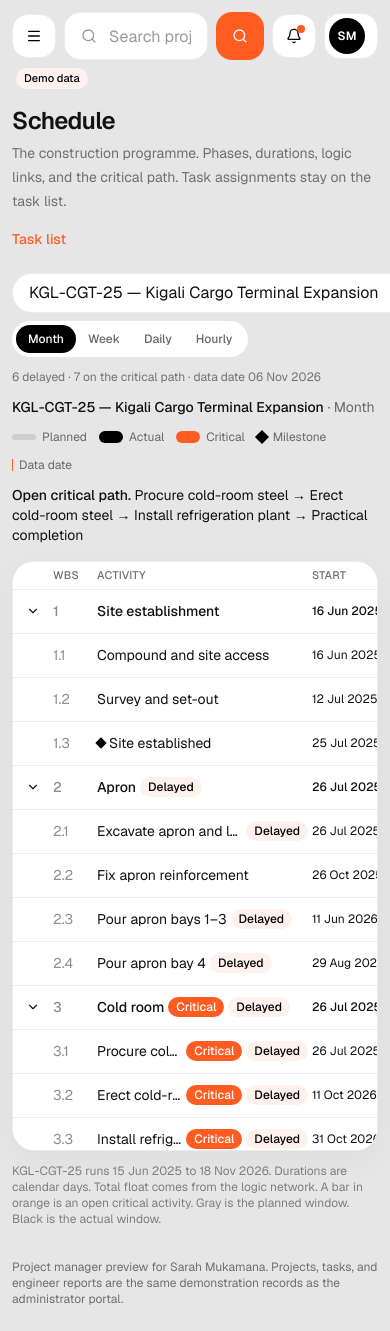
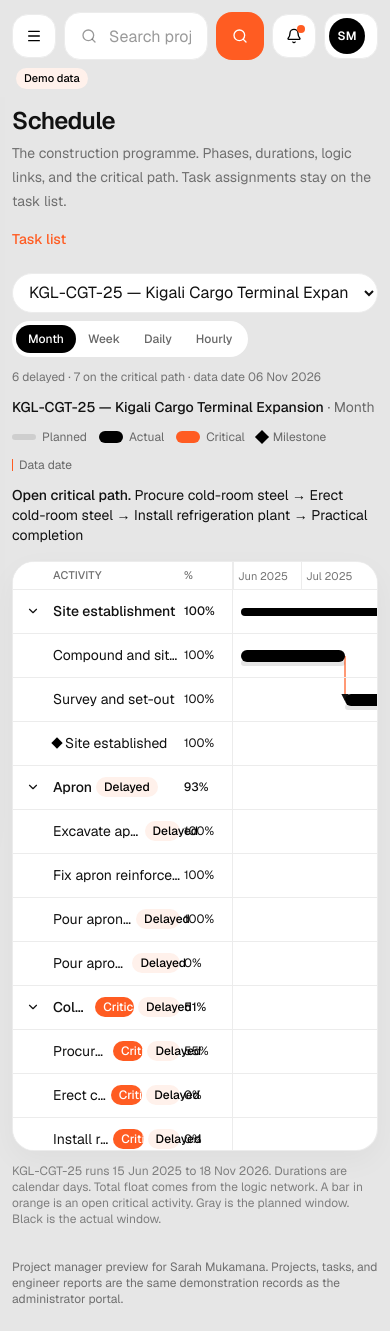
Before and after one commit to KayongoRyan/upwork, a Next.js app: page /pm/schedule in a window 390 px wide. Built offline with nearby package versions, Linux system fonts and the light colour scheme.

Commit message:
responsiveness is working based on the device

```diff
--- a/app/globals.css
+++ b/app/globals.css
@@ -106,6 +106,51 @@ textarea {
   width: 248px;
 }
 
+.shell-main {
+  min-width: 0;
+  max-width: 100%;
+}
+
+/* Wide tables sit in grid cells. Let the cell shrink so the table scrolls inside the card. */
+.shell-main main :where(.grid > *, .flex > *) {
+  min-width: 0;
+}
+
+.shell-main main :where(.overflow-x-auto, .overflow-auto) {
+  max-width: 100%;
+}
+
+.shell-main main :where(select, input, textarea) {
+  max-width: 100%;
+}
+
+.nav-scrim {
+  display: none;
+}
+
+@media (max-width: 1023px) {
+  .shell > aside {
+    top: 0;
+    bottom: 0;
+    left: 0;
+    width: min(248px, 86vw) !important;
+    border-radius: 0;
+    transform: translateX(-110%);
+  }
+
+  .shell:has(#nav-mobile:checked) > aside {
+    transform: translateX(0);
+  }
+
+  .shell:has(#nav-mobile:checked) .nav-scrim {
+    display: block;
+  }
+
+  .shell:has(#nav-mobile:checked) > .shell-main > header {
+    z-index: 30;
+  }
+}
+
 @media (min-width: 1024px) {
   .shell:has(#nav-collapse:checked) > aside {
     width: 84px !important;
--- a/components/layout/admin-shell.tsx
+++ b/components/layout/admin-shell.tsx
@@ -19,27 +19,18 @@ export function AdminShell({ children }: { children: React.ReactNode }) {
 function Frame({ children }: { children: React.ReactNode }) {
   const { settings } = useAdmin();
   const [collapsed, setCollapsed] = useState(false);
-  const [mobileOpen, setMobileOpen] = useState(false);
 
   return (
     <div className="shell min-h-screen bg-background">
-      {mobileOpen ? (
-        <button
-          type="button"
-          aria-label="Close navigation"
-          className="fixed inset-0 z-40 bg-black/40 lg:hidden"
-          onClick={() => setMobileOpen(false)}
-        />
-      ) : null}
+      <label htmlFor="nav-mobile" aria-label="Close navigation" className="nav-scrim fixed inset-0 z-40 bg-black/40" />
       <Sidebar
         collapsed={collapsed}
-        mobileOpen={mobileOpen}
         profileName={settings.profileName}
         profileTitle={settings.profileTitle}
-        onNavigate={() => setMobileOpen(false)}
+        onNavigate={() => undefined}
       />
       <div className={cn("shell-main min-h-screen transition-[padding] duration-200", collapsed ? "lg:pl-[108px]" : "lg:pl-[276px]", settings.compactTables && "compact-tables")}>
-        <Header collapsed={collapsed} onToggleCollapse={() => setCollapsed((value) => !value)} onOpenMobile={() => setMobileOpen(true)} />
+        <Header collapsed={collapsed} onToggleCollapse={() => setCollapsed((value) => !value)} />
         <main className="px-3 pt-2 pb-6 sm:px-5 lg:px-6">
           {children}
           <p className="mt-8 text-xs text-muted-foreground">
--- a/components/layout/sidebar.tsx
+++ b/components/layout/sidebar.tsx
@@ -8,7 +8,6 @@ import { cn } from "@/lib/utils";
 
 export function Sidebar({
   collapsed,
-  mobileOpen,
   profileName,
   profileTitle,
   onNavigate,
@@ -17,7 +16,6 @@ export function Sidebar({
   profileHref = "/admin/settings",
 }: {
   collapsed: boolean;
-  mobileOpen: boolean;
   profileName: string;
   profileTitle: string;
   onNavigate: () => void;
@@ -32,8 +30,6 @@ export function Sidebar({
       className={cn(
         "fixed z-50 flex flex-col overflow-hidden bg-white text-black shadow-[0_12px_40px_rgba(0,0,0,0.05)]",
         "top-3 bottom-3 left-3 rounded-[28px] border border-black/5",
-        "max-lg:top-0 max-lg:bottom-0 max-lg:left-0 max-lg:!w-[248px] max-lg:rounded-none",
-        mobileOpen ? "translate-x-0" : "-translate-x-[120%] lg:translate-x-0",
         "transition-[width,transform] duration-200",
       )}
     >
--- a/components/pm/pm-shell.tsx
+++ b/components/pm/pm-shell.tsx
@@ -21,34 +21,24 @@ export function PmShell({ children }: { children: React.ReactNode }) {
 function Frame({ children }: { children: React.ReactNode }) {
   const { actor, projects } = usePm();
   const [collapsed, setCollapsed] = useState(false);
-  const [mobileOpen, setMobileOpen] = useState(false);
   const name = actor ? fullName(actor) : "Project manager";
 
   return (
     <div className="shell min-h-screen bg-background">
-      {mobileOpen ? (
-        <button
-          type="button"
-          aria-label="Close navigation"
-          className="fixed inset-0 z-40 bg-black/40 lg:hidden"
-          onClick={() => setMobileOpen(false)}
-        />
-      ) : null}
+      <label htmlFor="nav-mobile" aria-label="Close navigation" className="nav-scrim fixed inset-0 z-40 bg-black/40" />
       <Sidebar
         collapsed={collapsed}
-        mobileOpen={mobileOpen}
         profileName={name}
         profileTitle="Project manager"
         portalLabel="Project manager"
         profileHref="/pm"
         items={pmNavItems}
-        onNavigate={() => setMobileOpen(false)}
+        onNavigate={() => undefined}
       />
       <div className={cn("shell-main min-h-screen transition-[padding] duration-200", collapsed ? "lg:pl-[108px]" : "lg:pl-[276px]")}>
         <Header
           collapsed={collapsed}
           onToggleCollapse={() => setCollapsed((value) => !value)}
-          onOpenMobile={() => setMobileOpen(true)}
           scope="field"
           userId={actor?.id}
           portfolio={projects}
--- a/components/pm/schedule-view.tsx
+++ b/components/pm/schedule-view.tsx
@@ -12,7 +12,8 @@ import { programmeFor } from "@/lib/schedule";
 import { DEMO_TODAY, cn, formatDate } from "@/lib/utils";
 
 const ROW = 44;
-const LEFT = "grid grid-cols-[28px_40px_minmax(180px,1fr)_88px_88px_44px_96px_40px] items-center gap-1 px-2";
+const LEFT = "grid grid-cols-[28px_minmax(0,1fr)_40px] items-center gap-1 px-2 lg:grid-cols-[28px_40px_minmax(180px,1fr)_88px_88px_44px_96px_40px]";
+const WIDE = "hidden lg:block";
 const SCALES = ["month", "week", "day", "hour"] as const;
 type Scale = (typeof SCALES)[number];
 const SCALE_LABEL: Record<Scale, string> = { month: "Month", week: "Week", day: "Daily", hour: "Hourly" };
@@ -73,9 +74,9 @@ export function PmSchedule() {
       />
       <div className="mb-3 flex flex-col gap-3 lg:flex-row lg:items-center lg:justify-between">
         <div className="flex flex-wrap items-center gap-2">
-          <form action="/pm/schedule" method="get" data-report-form>
+          <form action="/pm/schedule" method="get" data-report-form className="grid w-full min-w-0 sm:w-auto">
             <input type="hidden" name="scale" value={scale} />
-            <select aria-label="Project" name="project" defaultValue={projectId} className="h-10 rounded-xl border border-input bg-white px-3 text-sm">
+            <select aria-label="Project" name="project" defaultValue={projectId} className="h-10 w-full min-w-0 rounded-xl border border-input bg-white px-3 text-sm sm:w-auto">
               {data.projects.map((item) => (
                 <option key={item.id} value={item.id}>{item.code} — {item.name}</option>
               ))}
@@ -124,15 +125,15 @@ export function PmSchedule() {
           style={{ maxHeight: "70vh" }}
         >
           <div className="flex min-w-max">
-            <div className="sticky left-0 z-20 w-[680px] shrink-0 border-r border-black/5 bg-white">
+            <div className="sticky left-0 z-20 w-[220px] shrink-0 border-r border-black/5 bg-white sm:w-[360px] lg:w-[680px]">
               <div className={cn(LEFT, "sticky top-0 z-30 border-b border-black/5 bg-white text-[11px] font-medium tracking-wide text-muted-foreground uppercase")} style={{ height: headerHeight }}>
                 <span />
-                <span>WBS</span>
+                <span className={WIDE}>WBS</span>
                 <span>Activity</span>
-                <span>Start</span>
-                <span>Finish</span>
-                <span>Days</span>
-                <span>Pred.</span>
+                <span className={WIDE}>Start</span>
+                <span className={WIDE}>Finish</span>
+                <span className={WIDE}>Days</span>
+                <span className={WIDE}>Pred.</span>
                 <span>%</span>
               </div>
               {visible.map((row) => (
@@ -210,7 +211,7 @@ function ScheduleLabel({
       ) : (
         <span />
       )}
-      <button type="button" className="truncate text-left text-xs text-black/45" onClick={onSelect}>{row.wbs}</button>
+      <button type="button" className={cn("truncate text-left text-xs text-black/45", WIDE)} onClick={onSelect}>{row.wbs}</button>
       <button type="button" className="flex min-w-0 items-center gap-1 text-left" onClick={onSelect}>
         {row.kind === "milestone" ? <span className="inline-block size-2 shrink-0 rotate-45 bg-black" /> : null}
         <span className="truncate">{row.name}</span>
@@ -218,10 +219,10 @@ function ScheduleLabel({
         {row.delayed ? <Badge tone="amber">Delayed</Badge> : null}
         {activity && activity.kind === "milestone" && activity.plannedFinish === DEMO_TODAY && activity.progress < 100 ? <Badge tone="amber">Due</Badge> : null}
       </button>
-      <span className="text-xs">{formatDate(row.plannedStart)}</span>
-      <span className="text-xs">{formatDate(row.plannedFinish)}</span>
-      <span className="text-xs">{row.kind === "milestone" ? "0" : row.duration}</span>
-      <span className="truncate text-xs text-black/55">{activity ? predecessorText(activity) : "—"}</span>
+      <span className={cn("text-xs", WIDE)}>{formatDate(row.plannedStart)}</span>
+      <span className={cn("text-xs", WIDE)}>{formatDate(row.plannedFinish)}</span>
+      <span className={cn("text-xs", WIDE)}>{row.kind === "milestone" ? "0" : row.duration}</span>
+      <span className={cn("truncate text-xs text-black/55", WIDE)}>{activity ? predecessorText(activity) : "—"}</span>
       <span className="text-xs">{row.progress}%</span>
     </div>
   );
--- a/components/se/se-shell.tsx
+++ b/components/se/se-shell.tsx
@@ -21,35 +21,25 @@ export function SeShell({ children }: { children: React.ReactNode }) {
 function Frame({ children }: { children: React.ReactNode }) {
   const data = useSiteEngineer();
   const [collapsed, setCollapsed] = useState(false);
-  const [mobileOpen, setMobileOpen] = useState(false);
   const name = data.actor ? fullName(data.actor) : "Site engineer";
   const code = data.project?.code ?? "";
 
   return (
     <div className="shell min-h-screen bg-background">
-      {mobileOpen ? (
-        <button
-          type="button"
-          aria-label="Close navigation"
-          className="fixed inset-0 z-40 bg-black/40 lg:hidden"
-          onClick={() => setMobileOpen(false)}
-        />
-      ) : null}
+      <label htmlFor="nav-mobile" aria-label="Close navigation" className="nav-scrim fixed inset-0 z-40 bg-black/40" />
       <Sidebar
         collapsed={collapsed}
-        mobileOpen={mobileOpen}
         profileName={name}
         profileTitle={code ? `${code} · Site engineer` : "Site engineer"}
         portalLabel="Site engineer"
         profileHref="/se"
         items={seNavItems}
-        onNavigate={() => setMobileOpen(false)}
+        onNavigate={() => undefined}
       />
       <div className={cn("shell-main min-h-screen transition-[padding] duration-200", collapsed ? "lg:pl-[108px]" : "lg:pl-[276px]")}>
         <Header
           collapsed={collapsed}
           onToggleCollapse={() => setCollapsed((value) => !value)}
-          onOpenMobile={() => setMobileOpen(true)}
           scope="site"
           siteCode={code}
           identity={{ name, email: data.actor?.email ?? "", role: "Site engineer" }}
```
Also changed, not shown: app/layout.tsx (+2 -5 lines), components/document-listeners.tsx (added, +53 -0 lines), components/layout/header.tsx (+5 -6 lines), components/qs/qs-shell.tsx (+2 -12 lines).
